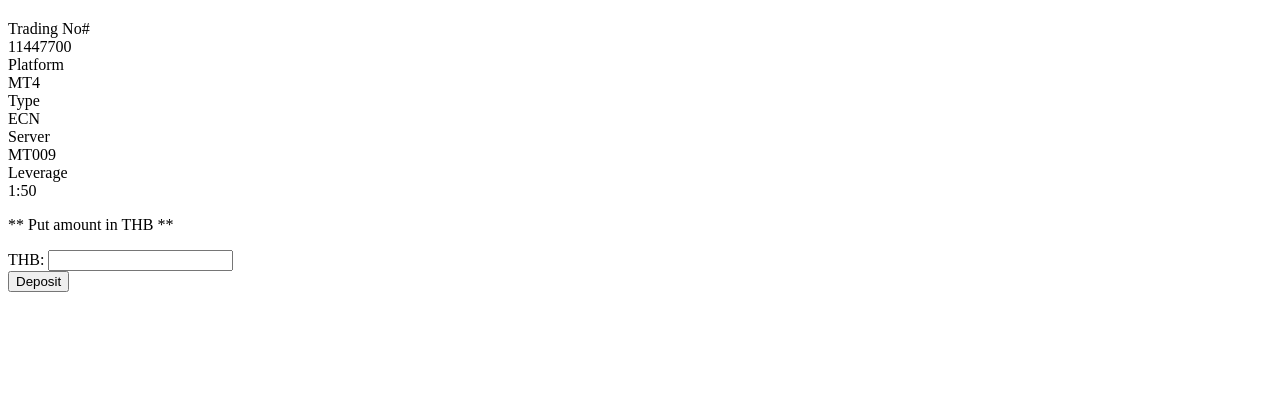
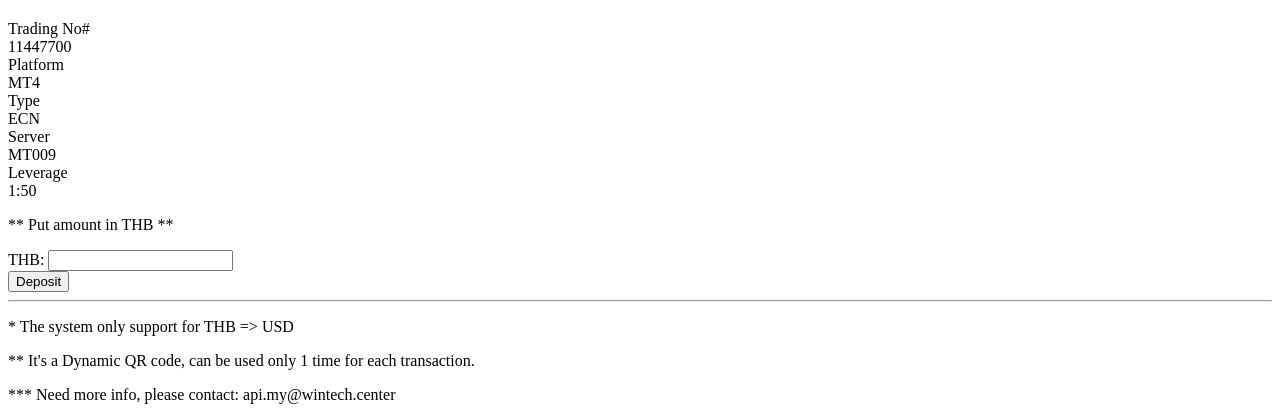
Before and after one commit to manokegitdev/github-desktop-project, a PHP site: the page made by application/views/home/deposit.php in a window 1280 px wide. Shown: the part 771-1191 px from the top of the page. Before the commit the page ends 1063 px from the top, so only its background shows below. Run offline with PHP 8.4, Linux system fonts and the light colour scheme; the template is opened without the code that fills it, so the values that code supplies are empty.

Commit message:
Edit views/home/deposit.php
Edit views/home/deposit.php

```diff
--- a/application/views/home/deposit.php
+++ b/application/views/home/deposit.php
@@ -141,8 +141,17 @@
 
 
             </div>
+
+            <hr class="hr-footer">
+            <div class="section-qrcode-footer">
+                <p>* The system only support for THB => USD</p>
+                <p>** It's a Dynamic QR code, can be used only 1 time for each transaction.</p>
+                <p>*** Need more info, please contact: <span>api.my@wintech.center</span> </p>
+            </div>
         </div>
+
     </section>
+
 
 
 
```
Also changed, not shown: public/assets/css/deposit_style.css.
